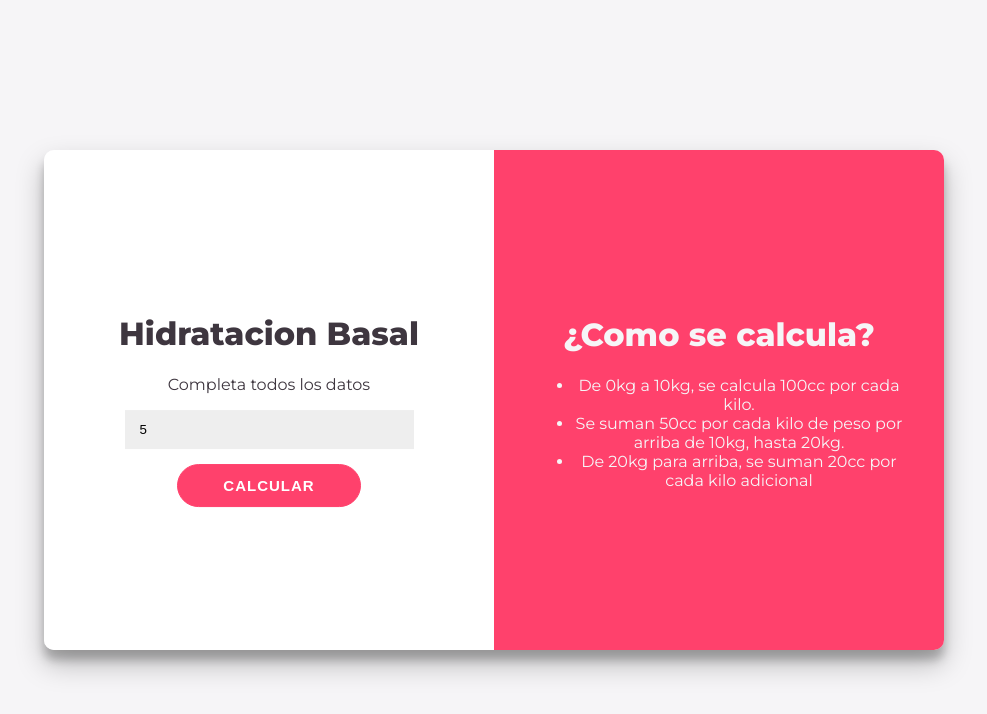
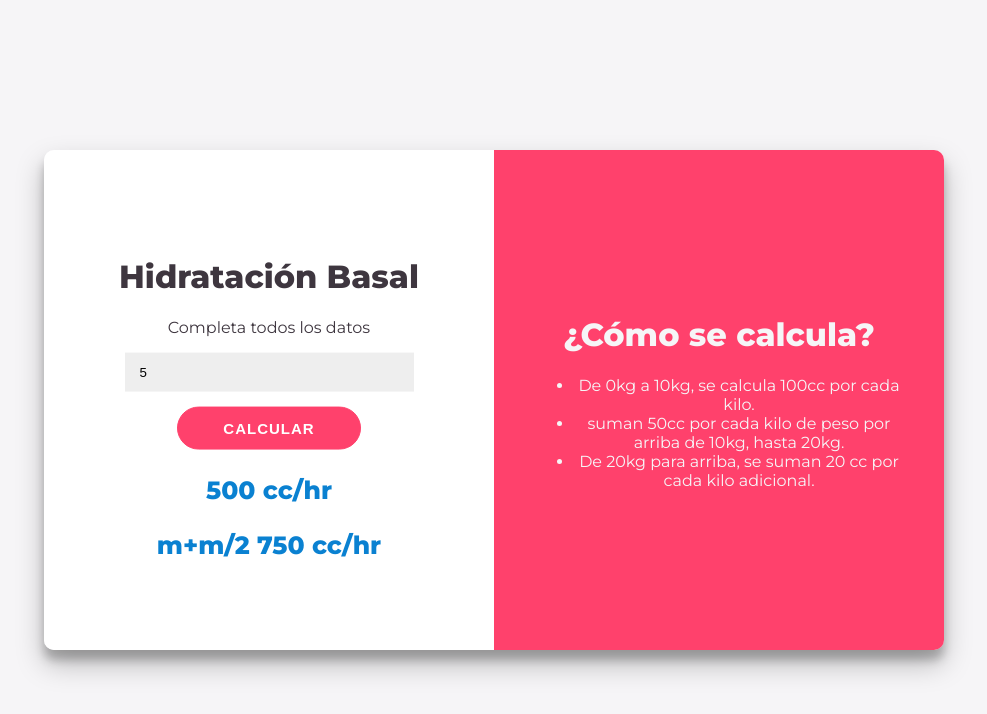
Before and after one commit to ChomynNicolas/Calculadora-Basal, a plain HTML site: page index.html in a window 1280 px wide. Both pictures are taken after typing "5" into the empty fields and a click on the button "CALCULAR". Shown: the whole page, without its empty margins (146-1133 px from the left). Drawn offline with Linux system fonts and the light colour scheme.

Commit message:
actualizacion de calculadora

```diff
--- a/index.html
+++ b/index.html
@@ -1,20 +1,19 @@
 <!DOCTYPE html>
 <html>
-
   <head>
-    <title>Calculadora de Hidratacion</title>
-    <link rel="stylesheet" href="./style.css" />
+        <title>Calculadora de Hidratación</title>
+        <link rel="stylesheet" href="style.css" />
         <script src="script.js" defer></script>
+        <meta charset="UTF-8"/>
     </head>
-
     <body>
       <div id="contenedor">
           <div id="calculadora">
               <div class="contenido">
-                <h1>Hidratacion Basal</h1>
+                <h1>Hidratación Basal</h1>
                 <p class="item">Completa todos los datos</p>
-                <input class="item" id="peso" type="number" placeholder="Peso en kg" />
-                <p class="item" id="error">Debe completar todos los datos</p>
+                <p class="item" id="error">* Debe completar todos los datos</p>
+                <input class="item" id="peso" type="number" placeholder="Peso en kg"/>
                 <button class="item" id="calcular">Calcular</button>
                 <p class="item resultado" id="flu">71cc/h</p>
                 <p class="item resultado" id="man">m+m/2 : 105cc/h</p>
@@ -22,15 +21,15 @@
           </div>
         <div id="detalle">
           <div class="contenido">
-                <h1>¿Como se calcula?</h1>
+            <h1>¿Cómo se calcula?</h1>
             <ul>
               <li>De 0kg a 10kg, se calcula 100cc por cada kilo.</li>
-                    <li>Se suman 50cc por cada kilo de peso por arriba de 10kg, hasta 20kg.</li>
-            <li>De 20kg para arriba, se suman 20cc por cada kilo adicional</li>
+              <li> suman 50cc por cada kilo de peso por arriba de 10kg, hasta 20kg.</li>
+              </li>
+              <li>De 20kg para arriba, se suman 20 cc por cada kilo adicional.</li>
             </ul>
         </div>
     </div>
     </div>
     </body>
-
 </html>
--- /dev/null
+++ b/script.js
@@ -0,0 +1,59 @@
+const CALCULAR = document.getElementById('calcular');
+const ERROR = document.getElementById('error');
+const FLU = document.getElementById('flu');
+const MAN = document.getElementById('man');
+const SUPERFC = document.getElementById('opciones');
+
+CALCULAR.addEventListener('click', () => {
+    const DATO = document.getElementById('peso').valueAsNumber;
+    console.log('Dato ingresado ', DATO)
+    if (DATO > 0) {
+        if(DATO<31){
+        ERROR.style.display = 'none';
+        let flujo = calcflu(DATO);
+        let mant = flujo * 1.5;
+        FLU.innerHTML = flujo + ' cc/hr';
+        MAN.innerHTML = 'm+m/2 ' + mant + ' cc/hr';
+        FLU.style.display = 'block';
+        MAN.style.display = 'block';
+    }else {
+        ERROR.style.display = 'none';
+        let flujo = calcflu(DATO);
+        let mant = flujo * 1.5;
+        FLU.innerHTML = flujo*1500 +' 0 '+flujo*2000 + ' cc/hr';
+        MAN.innerHTML = 'm+m/2 ' + Math.round(mant*1500)+' 0 '+Math.round(mant*2000) + ' cc/hr';
+        FLU.style.display = 'block';
+        MAN.style.display = 'block';
+
+
+
+
+    }
+
+
+
+    } else { ERROR.style.display = 'block'; }
+})
+
+function calcflu(peso) {
+    let num = peso;
+    let flujo = 0;
+    if (num < 31) {
+        if (num > 20) {
+
+            aux = num - 20;
+            flujo = 1500 + (aux * 20);
+        }
+        if (num > 10) {
+            aux = num - 10;
+            flujo = 1000 + (aux * 50);
+        } else { flujo = num * 100; }
+    } else {
+        aux = num;
+        res = (((aux * 4) + 7)/(aux + 90));
+        res = Number(res.toFixed(2));
+        flujo = res;
+    }
+
+    return flujo;
+}
```
Also changed, not shown: style.css (line endings or trailing spaces). Lines whose indentation alone changed are shown as unchanged.
